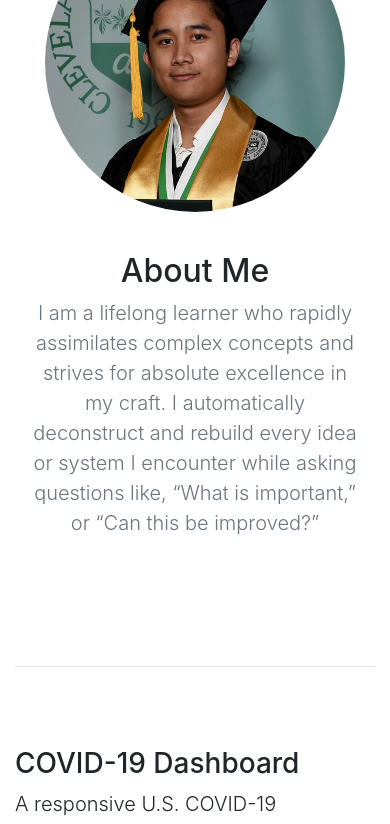
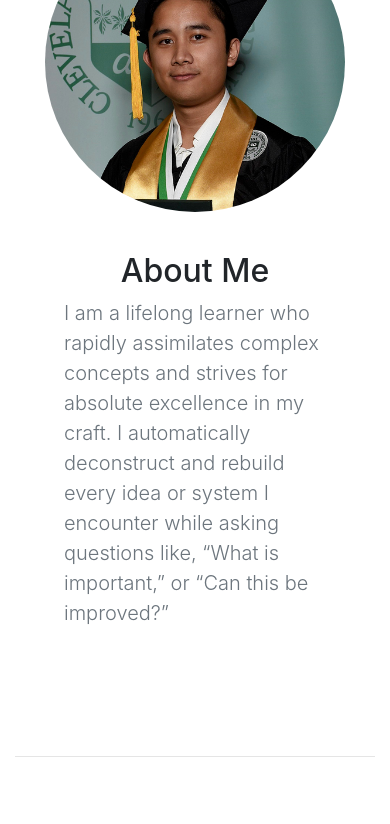
Before and after one commit to claudealdric/caldric.github.io, a React (Create React App) app: page / in a window 390 px wide. Shown: the part 964-1788 px from the top of the page. Built offline with nearby package versions, Linux system fonts and the light colour scheme.

Commit message:
Convert about me section into responsive grid

```diff
--- a/src/components/AboutMe.css
+++ b/src/components/AboutMe.css
@@ -2,12 +2,23 @@
   background-color: white;
 }
 
-#about-me > .container {
-  max-width: 40em;
+.personal-photo {
+  border-radius: 50%;
+  width: 100%;
+  max-width: 300px;
 }
 
-.personal-photo {
-  border-radius: 50%;
-  width: 300px;
-  margin-bottom: 40px;
+.brand-statement {
+  display: flex;
+  flex-direction: column;
+  justify-content: center;
+  text-align: left;
+  padding: 0 3em;
 }
+
+@media (max-width: 767px) {
+  .brand-statement {
+    align-items: center;
+    margin-top: 40px;
+  }
+}
--- a/src/components/AboutMe.tsx
+++ b/src/components/AboutMe.tsx
@@ -7,20 +7,30 @@ const AboutMe: React.FC = () => {
   return (
     <section className="jumbotron text-center" id="about-me">
       <div className="container">
+        <div className="row">
+          <div className="col-md-4 photo-section">
             <Fade bottom distance={'20%'}>
-          <img src="./me.png" alt="Claude Aldric" className="personal-photo" />
+              <img
+                src="./me.png"
+                alt="Claude Aldric"
+                className="personal-photo"
+              />
             </Fade>
+          </div>
+          <div className="col-md-8 brand-statement">
             <Fade bottom>
               <h2>About Me</h2>
               <p className="lead text-muted">
-            I am a lifelong learner who rapidly assimilates complex concepts and
-            strives for absolute excellence in my craft. I automatically
+                I am a lifelong learner who rapidly assimilates complex concepts
+                and strives for absolute excellence in my craft. I automatically
                 deconstruct and rebuild every idea or system I encounter while
                 asking questions like, “What is important,” or “Can this be
                 improved?”
               </p>
             </Fade>
           </div>
+        </div>
+      </div>
     </section>
   );
 };
```
Lines whose indentation alone changed are shown as unchanged.
